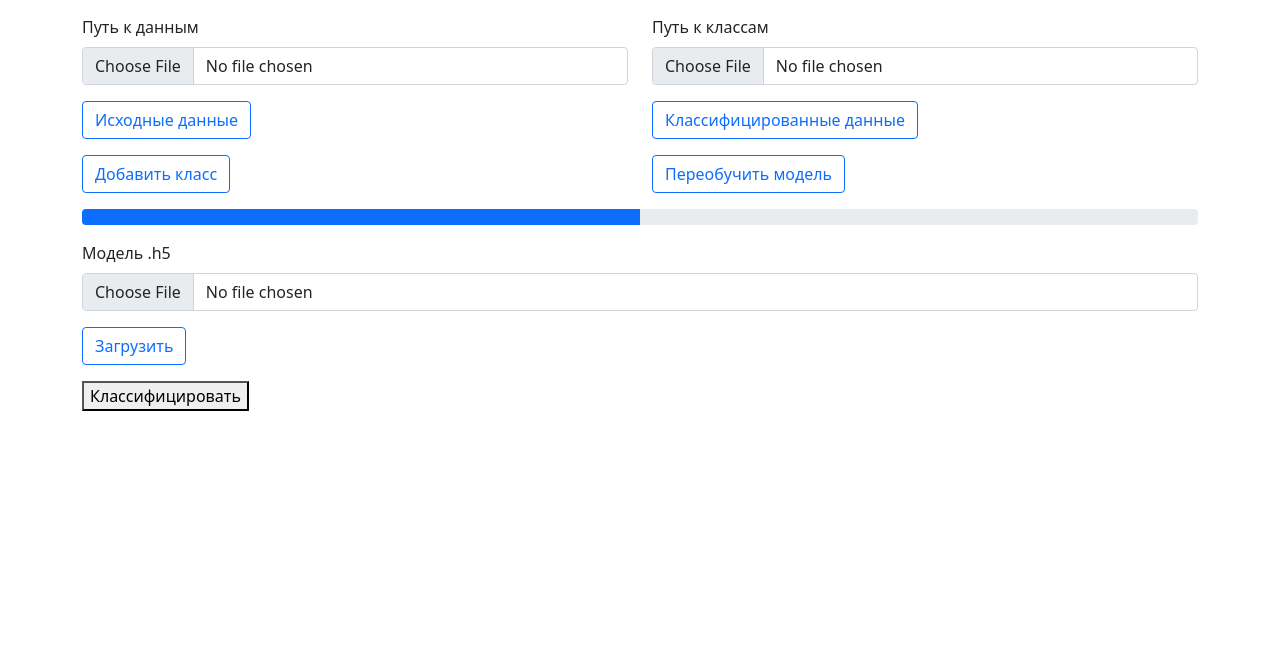
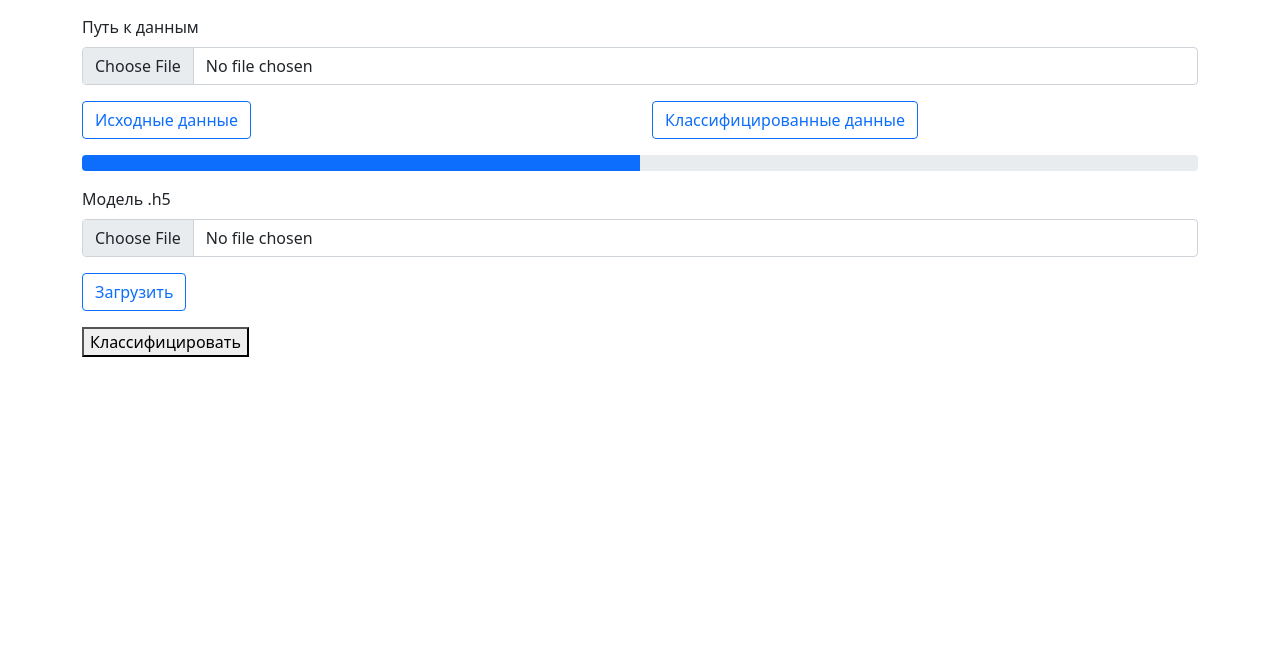
Before and after one commit to ParingerGH/Traffic_AI, a Django app: template client/ui/templates/index.html in a window 1280 px wide. Shown: the part 394-1045 px from the top of the page. Run offline with Django 3.2, Linux system fonts and the light colour scheme; the template is opened without the code that fills it, so the values that code supplies are empty.

Commit message:
Update index.html

```diff
--- a/client/ui/templates/index.html
+++ b/client/ui/templates/index.html
@@ -77,7 +77,7 @@
 
             </div>
             <div class="col">
-                <div id="carouselExampleControls" class="carousel slide" data-bs-ride="carousel">
+                <div id="carouselExampleControls" class="carousel slide" data-bs-ride="carousel" data-bs-interval="false">
                     <div class="carousel-inner">
                     </div>
                     <button class="carousel-control-prev" type="button" data-bs-target="#carouselExampleControls"
@@ -101,10 +101,6 @@
                 <label for="data" class="form-label">Путь к данным</label>
                 <input class="form-control" type="file" id="data">
             </div>
-            <div class="col">
-                <label for="classes" class="form-label">Путь к классам</label>
-                <input class="form-control" type="file" id="classes">
-            </div>
         </div>
         <div class="row mt-3">
             <div class="col">
@@ -112,14 +108,6 @@
             </div>
             <div class="col">
                 <button type="button" class="btn btn-outline-primary">Классифицированные данные</button>
-            </div>
-        </div>
-        <div class="row mt-3">
-            <div class="col">
-                <button type="button" class="btn btn-outline-primary">Добавить класс</button>
-            </div>
-            <div class="col">
-                <button type="button" class="btn btn-outline-primary">Переобучить модель</button>
             </div>
         </div>
         <div class="row mt-3">
```
